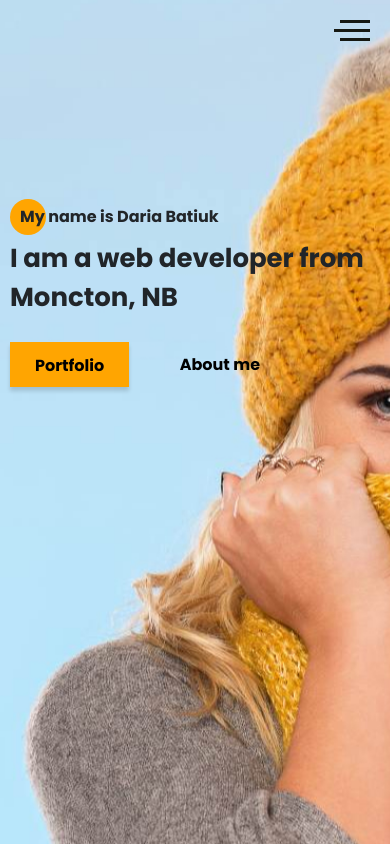
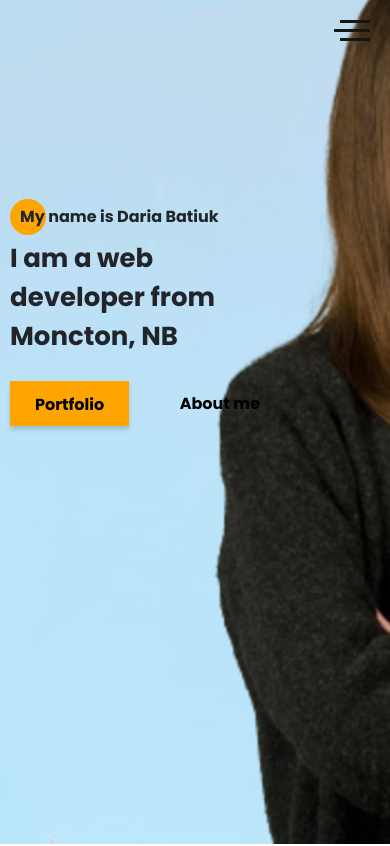
Before and after one commit to DariaBatiuk/Daria_Batiuk_Portfolio, a website: page src/index.html in a window 390 px wide. Shown: the top 846 px of the page. Drawn offline with Linux system fonts and the light colour scheme.

Commit message:
updated fonts for responsive design

```diff
--- a/src/sass/blocks/_media.scss
+++ b/src/sass/blocks/_media.scss
@@ -218,7 +218,7 @@
     }
     .title{
         &_fz48{
-            width: 100%;
+            width: 70%;
             font-size: 26px;
         }
         &_fz36{
@@ -235,7 +235,7 @@
         }
     }
     .promo{
-        background: url('../img/main_bg.jpg') no-repeat 57%/cover;
+        background: url('../img/main_photo_Daria.jpg') no-repeat 57%/cover;
         &__btn{
             margin-top: 30px;
         }
--- a/src/sass/blocks/_title.scss
+++ b/src/sass/blocks/_title.scss
@@ -18,7 +18,7 @@
         font-size: 36px;
     }
     &_fz48{
-        font-size: 48px;
+        font-size: 40px;
     }
     &__section-title{
         position: relative;
```
Also changed, not shown: src/css/style.min.css, src/img/main_bg.jpg (deleted), src/img/main_photo-mobile.jpg (deleted), src/img/main_photo.jpg (deleted), 1 other file.
